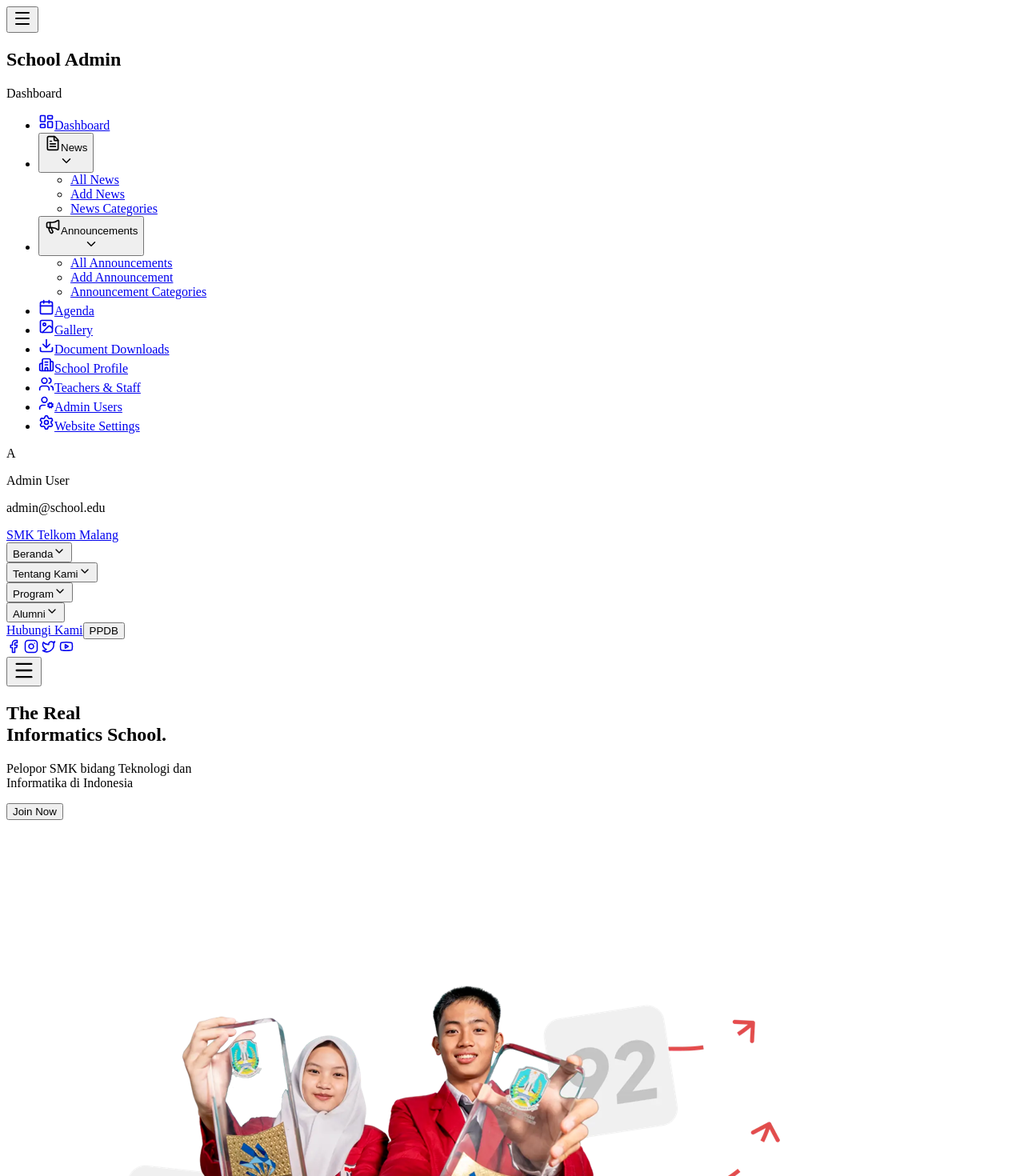
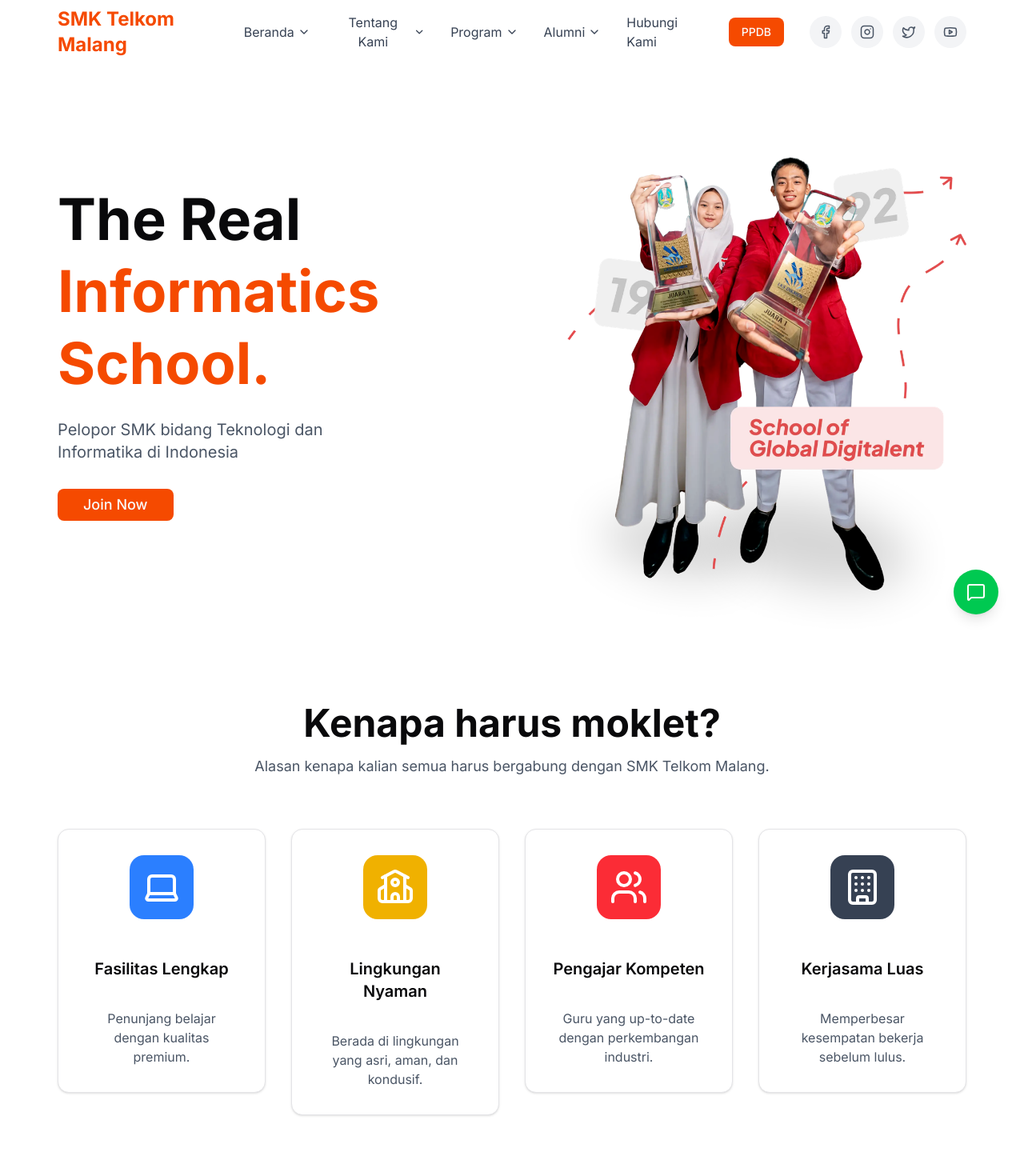
Before and after one commit to fjrhub/smkpgrimojokerto, a Next.js app: page / in a window 1280 px wide. Shown: the top 1470 px of the page at 80% size. Built offline with nearby package versions, Linux system fonts and the light colour scheme.

Commit message:
fix(layout): add ReactNode type to RootLayout children

```diff
--- a/app/layout.tsx
+++ b/app/layout.tsx
@@ -1,71 +1,48 @@
-// import { ReactNode } from "react";
-// import { Inter } from "next/font/google";
-// import "./globals.css";
+import { ReactNode } from "react";
+import { Inter } from "next/font/google";
+import "./globals.css";
 
-// const inter = Inter({ subsets: ["latin"] });
+const inter = Inter({ subsets: ["latin"] });
+
+export const metadata = {
+  title: "SMK PGRI Mojokerto",
+  description:
+    "SMK Telkom Malang adalah pelopor Sekolah menengah kejuruan pertama di Indonesia di bidang Teknologi dan Informatika. Berpengalaman dari tahun 1992 yang telah terakreditasi A dan mempunyai standart mutu ISO 9001:2015.",
+  keywords:
+    "moklet, smk telkom malang, sekolah it, teknik komputer dan jaringan, tkj, rekayasa perangkat lunak, rpl, pengembangan gim, coding, smk coding, programmer",
+};
+
+export default function RootLayout({
+  children,
+}: {
+  children: ReactNode;
+}) {
+  return (
+    <html lang="id" className="scroll-smooth">
+      <body className={inter.className}>{children}</body>
+    </html>
+  );
+}
+
+// import type { ReactNode } from 'react'
+// import { Inter } from 'next/font/google'
+// import './globals.css'
+
+// const inter = Inter({ subsets: ['latin'] })
 
 // export const metadata = {
-//   title: "SMK PGRI Mojokerto",
-//   description:
-//     "SMK Telkom Malang adalah pelopor Sekolah menengah kejuruan pertama di Indonesia di bidang Teknologi dan Informatika. Berpengalaman dari tahun 1992 yang telah terakreditasi A dan mempunyai standart mutu ISO 9001:2015.",
-//   keywords:
-//     "moklet, smk telkom malang, sekolah it, teknik komputer dan jaringan, tkj, rekayasa perangkat lunak, rpl, pengembangan gim, coding, smk coding, programmer",
-// };
+//   title: 'School Admin Dashboard',
+//   description: 'School website administration dashboard',
+// }
 
 // export default function RootLayout({
 //   children,
 // }: {
-//   children: ReactNode;
+//   children: ReactNode
 // }) {
 //   return (
-//     <html lang="id" className="scroll-smooth">
+//     <html lang="en">
 //       <body className={inter.className}>{children}</body>
 //     </html>
-//   );
+//   )
 // }
-
-'use client'
-
-import { useState, ReactNode } from 'react'
-import Sidebar from '@/components/dashboard/Sidebar'
-import { Menu, X } from 'lucide-react'
-
-type DashboardLayoutProps = {
-  children: ReactNode
-}
-
-export default function DashboardLayout({ children }: DashboardLayoutProps) {
-  const [sidebarOpen, setSidebarOpen] = useState(false)
-
-  return (
-    <div className="min-h-screen bg-gray-50">
-      {/* Mobile menu button */}
-      <div className="lg:hidden fixed top-0 left-0 right-0 bg-white border-b border-gray-200 z-40 px-4 py-3">
-        <button
-          onClick={() => setSidebarOpen(!sidebarOpen)}
-          className="p-2 rounded-md text-gray-600 hover:bg-gray-100"
-        >
-          {sidebarOpen ? <X size={24} /> : <Menu size={24} />}
-        </button>
-      </div>
-
-      {/* Sidebar */}
-      <Sidebar isOpen={sidebarOpen} onClose={() => setSidebarOpen(false)} />
-
-      {/* Main content */}
-      <div className="lg:ml-64">
-        <main className="p-4 lg:p-8 pt-20 lg:pt-8">
-          {children}
-        </main>
-      </div>
-
-      {/* Overlay for mobile */}
-      {sidebarOpen && (
-        <div
-          className="fixed inset-0 bg-black bg-opacity-50 z-30 lg:hidden"
-          onClick={() => setSidebarOpen(false)}
-        />
-      )}
-    </div>
-  )
-}
```
